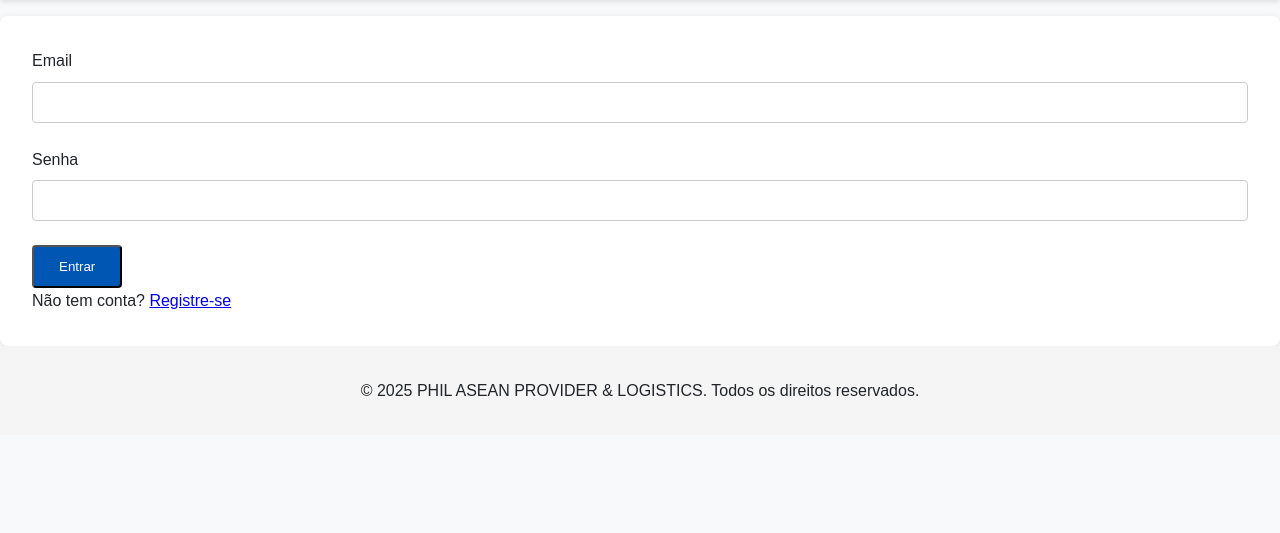
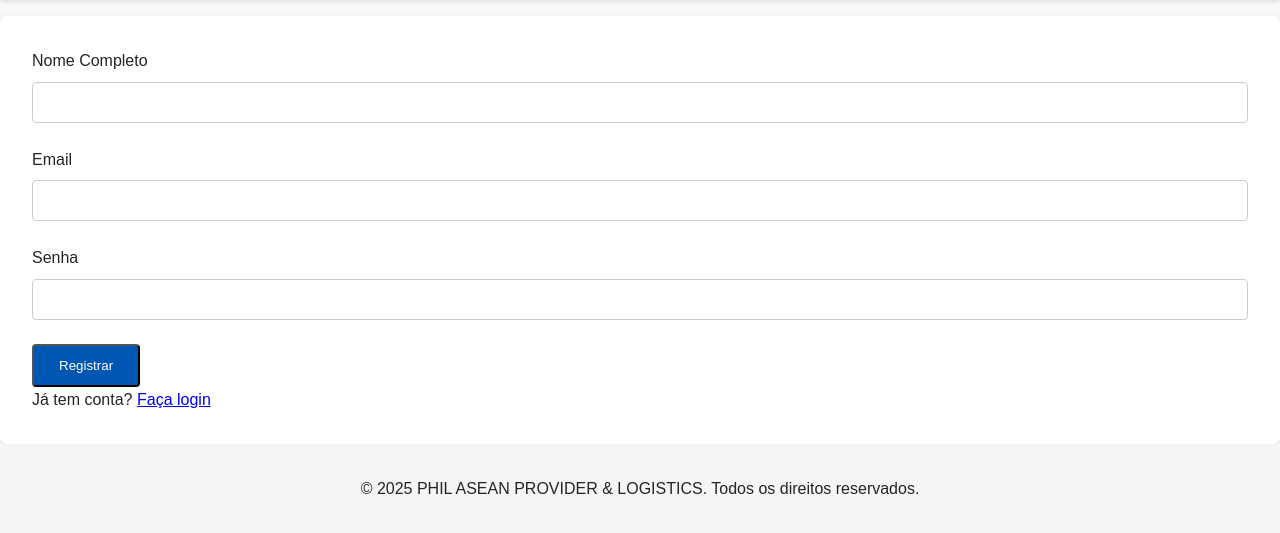
Before and after one commit to mabuie-test/Php, a PHP site: page /register.php in a window 1280 px wide. Shown: the part 88-621 px from the top of the page. Run offline with PHP 8.4, Linux system fonts and the light colour scheme.

Commit message:
Update register.php

```diff
--- a/public/register.php
+++ b/public/register.php
@@ -18,8 +18,7 @@ if(isset($_SESSION['user_id'])) {
   <!-- copia exatamente o <head> do teu register.html -->
 </head>
 <body>
-  <!-- copia TODO o <body> do teu register.html -->
-   <header>
+  <header>
     <div class="container header-container">
       <div class="logo">
         <img src="assets/phil.jpeg" alt="Logo PHIL ASEAN" id="logo-img">
@@ -30,12 +29,12 @@ if(isset($_SESSION['user_id'])) {
           <i class="fas fa-bars"></i>
         </button>
         <ul id="main-menu">
-          <li><a href="index.php"><i class="fas fa-home"></i> Início</a></li>
-          <li><a href="index.php#services"><i class="fas fa-ship"></i> Serviços</a></li>
-          <li><a href="index.php#about"><i class="fas fa-info-circle"></i> Sobre</a></li>
-          <li><a href="login.php"><i class="fas fa-sign-in-alt"></i> Login</a></li>
-          <li><a href="register.php"><i class="fas fa-user-plus"></i> Registro</a></li>
-          <li><a href="index.php#contact"><i class="fas fa-envelope"></i> Contato</a></li>
+          <li><a href="index.html"><i class="fas fa-home"></i> Início</a></li>
+          <li><a href="index.html#services"><i class="fas fa-ship"></i> Serviços</a></li>
+          <li><a href="index.html#about"><i class="fas fa-info-circle"></i> Sobre</a></li>
+          <li><a href="login.html"><i class="fas fa-sign-in-alt"></i> Login</a></li>
+          <li><a href="register.html"><i class="fas fa-user-plus"></i> Registro</a></li>
+          <li><a href="index.html#contact"><i class="fas fa-envelope"></i> Contato</a></li>
         </ul>
       </nav>
     </div>
@@ -43,9 +42,13 @@ if(isset($_SESSION['user_id'])) {
 
   <main>
     <div class="section-title">
-      <h2>Login</h2>
+      <h2>Registro</h2>
     </div>
-    <form id="loginForm">
+    <form id="registerForm">
+      <div class="form-group">
+        <label for="name">Nome Completo</label>
+        <input id="name" name="name" class="form-control" required>
+      </div>
       <div class="form-group">
         <label for="email">Email</label>
         <input id="email" name="email" type="email" class="form-control" required>
@@ -54,9 +57,9 @@ if(isset($_SESSION['user_id'])) {
         <label for="password">Senha</label>
         <input id="password" name="password" type="password" class="form-control" required>
       </div>
-      <button type="submit" class="btn submit-btn">Entrar</button>
+      <button type="submit" class="btn submit-btn">Registrar</button>
       <div class="link-group">
-        <p>Não tem conta? <a href="register.html">Registre-se</a></p>
+        <p>Já tem conta? <a href="login.html">Faça login</a></p>
       </div>
     </form>
   </main>
@@ -70,6 +73,7 @@ if(isset($_SESSION['user_id'])) {
       document.getElementById('main-menu').classList.toggle('show');
     });
   </script>
+
   <script src="script.js" defer></script>
 </body>
 </html>
```
